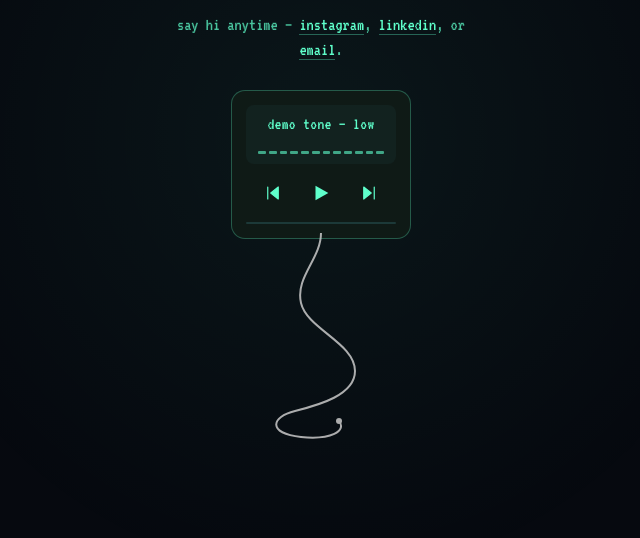
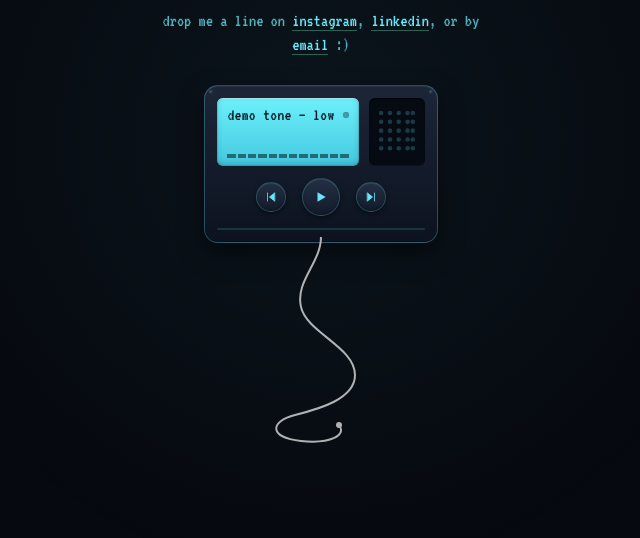
Before and after one commit to dplaschg/dp-homepage-v2, a plain HTML site: page index.html in a window 1280 px wide. Shown: the part 262-800 px from the top of the page, without its empty margins (319-959 px from the left). Drawn offline with Linux system fonts and the light colour scheme.

Commit message:
feat: player restyle with real-device feel - chassis gradient, screws, LCD with playing LED, speaker grille, 3D circular controls, back to cyan accent

```diff
--- a/index.html
+++ b/index.html
@@ -11,13 +11,17 @@
   <style>
     :root {
       --bg: #06090f;
-      --accent: #5fffcb;
-      --accent-dim: rgba(95, 255, 203, 0.75);
-      --accent-faint: rgba(95, 255, 203, 0.06);
-      --device-bg: #0f1a16;
-      --device-border: rgba(95, 255, 203, 0.28);
-      --device-glow: rgba(95, 255, 203, 0.18);
-      --cable: #c9c9c9;
+      --accent: #67e8f9;
+      --accent-dim: rgba(103, 232, 249, 0.75);
+      --accent-faint: rgba(103, 232, 249, 0.06);
+      --device-chassis-top: #1c2638;
+      --device-chassis-bot: #0c121f;
+      --device-border: rgba(103, 232, 249, 0.28);
+      --device-glow: rgba(103, 232, 249, 0.22);
+      --screen-bg-top: #6cf0fb;
+      --screen-bg-bot: #44c8df;
+      --screen-text: #051820;
+      --cable: #cfcfcf;
       --font-pixel: "VT323", ui-monospace, monospace;
       --font-display: var(--font-pixel);
       --font-mono: var(--font-pixel);
@@ -120,58 +124,148 @@
 
     .player {
       width: 100%;
-      max-width: 220px;
-      background: var(--device-bg);
+      max-width: 290px;
+      background: linear-gradient(180deg, var(--device-chassis-top), var(--device-chassis-bot));
       border: 1px solid var(--device-border);
       border-radius: 14px;
-      padding: 14px;
+      padding: 12px;
       display: flex;
       flex-direction: column;
-      gap: 12px;
-      box-shadow: 0 0 0 rgba(103, 232, 249, 0);
+      gap: 10px;
+      box-shadow:
+        0 10px 24px rgba(0, 0, 0, 0.55),
+        inset 0 1px 0 rgba(255, 255, 255, 0.06),
+        inset 0 -1px 0 rgba(0, 0, 0, 0.4),
+        0 0 0 rgba(103, 232, 249, 0);
       transition: box-shadow 0.4s ease;
+      position: relative;
+    }
+
+    .player::before {
+      /* subtle "screw" details in two top corners for a real-device feel */
+      content: "";
+      position: absolute;
+      inset: 4px 4px auto auto;
+      width: 4px;
+      height: 4px;
+      border-radius: 50%;
+      background: radial-gradient(circle at 30% 30%, #4a5263, #1a1f2a);
+      box-shadow: -266px 0 0 radial-gradient(circle at 30% 30%, #4a5263, #1a1f2a);
+    }
+
+    .player::after {
+      content: "";
+      position: absolute;
+      top: 4px;
+      left: 4px;
+      width: 4px;
+      height: 4px;
+      border-radius: 50%;
+      background: radial-gradient(circle at 30% 30%, #4a5263, #1a1f2a);
     }
 
     .player.is-playing {
-      box-shadow: 0 0 40px var(--device-glow);
+      box-shadow:
+        0 10px 24px rgba(0, 0, 0, 0.55),
+        inset 0 1px 0 rgba(255, 255, 255, 0.06),
+        inset 0 -1px 0 rgba(0, 0, 0, 0.4),
+        0 0 40px var(--device-glow);
+    }
+
+    .player-top {
+      display: grid;
+      grid-template-columns: 1fr 56px;
+      gap: 10px;
+      align-items: stretch;
     }
 
     .player-display {
-      background: rgba(103, 232, 249, 0.04);
-      border-radius: 8px;
-      padding: 10px 12px;
+      background: linear-gradient(180deg, var(--screen-bg-top), var(--screen-bg-bot));
+      color: var(--screen-text);
+      border-radius: 6px;
+      padding: 8px 10px;
       display: flex;
       flex-direction: column;
+      gap: 6px;
+      justify-content: space-between;
+      min-height: 68px;
+      box-shadow:
+        inset 0 1px 0 rgba(255, 255, 255, 0.45),
+        inset 0 -2px 6px rgba(0, 0, 0, 0.18),
+        inset 0 0 0 1px rgba(0, 0, 0, 0.12);
+    }
+
+    .player-display-row {
+      display: flex;
+      align-items: center;
       gap: 8px;
-      min-height: 56px;
-      justify-content: center;
     }
 
     .player-track {
       font-family: var(--font-pixel);
       font-size: 17px;
-      color: var(--accent);
+      color: var(--screen-text);
       letter-spacing: 0.02em;
       white-space: nowrap;
       overflow: hidden;
       text-overflow: ellipsis;
       text-transform: lowercase;
       line-height: 1;
+      flex: 1;
+    }
+
+    .player-led {
+      flex: 0 0 auto;
+      width: 6px;
+      height: 6px;
+      border-radius: 50%;
+      background: rgba(5, 24, 32, 0.35);
+      box-shadow: inset 0 0 1px rgba(0, 0, 0, 0.5);
+    }
+
+    .player.is-playing .player-led {
+      background: #ff4757;
+      box-shadow: 0 0 6px rgba(255, 71, 87, 0.8), inset 0 0 1px rgba(0, 0, 0, 0.4);
     }
 
     .player-eq {
       display: flex;
       align-items: flex-end;
-      gap: 3px;
+      gap: 2px;
       height: 14px;
     }
 
     .player-eq span {
       flex: 1;
-      background: var(--accent);
-      border-radius: 1px;
-      height: 20%;
-      opacity: 0.6;
+      background: rgba(5, 24, 32, 0.55);
+      border-radius: 0;
+      height: 30%;
+    }
+
+    .player.is-playing .player-eq span {
+      background: rgba(5, 24, 32, 0.85);
+    }
+
+    .player-speaker {
+      background: #050a13;
+      border-radius: 6px;
+      padding: 6px;
+      box-shadow:
+        inset 0 1px 2px rgba(0, 0, 0, 0.7),
+        inset 0 -1px 0 rgba(255, 255, 255, 0.04);
+      display: flex;
+      align-items: center;
+      justify-content: center;
+    }
+
+    .player-speaker svg {
+      width: 100%;
+      height: auto;
+      display: block;
+    }
+
+    .player-speaker circle {
+      fill: rgba(103, 232, 249, 0.22);
     }
 
     .player-controls {
@@ -179,39 +273,57 @@
       justify-content: center;
       align-items: center;
       gap: 16px;
+      padding: 2px 0;
     }
 
     .player-controls button {
-      background: transparent;
-      border: none;
+      background: linear-gradient(180deg, #232f44, #131b2a);
+      border: 1px solid rgba(103, 232, 249, 0.22);
       color: var(--accent);
       cursor: pointer;
-      padding: 6px;
+      width: 30px;
+      height: 30px;
+      border-radius: 50%;
       display: flex;
       align-items: center;
       justify-content: center;
-      transition: transform 0.15s ease, color 0.2s ease;
+      box-shadow:
+        0 2px 4px rgba(0, 0, 0, 0.45),
+        inset 0 1px 0 rgba(255, 255, 255, 0.08),
+        inset 0 -1px 2px rgba(0, 0, 0, 0.3);
+      transition: transform 0.15s ease, box-shadow 0.15s ease;
+    }
+
+    .player-controls .btn-play {
+      width: 38px;
+      height: 38px;
     }
 
     .player-controls button:hover {
-      transform: scale(1.08);
+      transform: scale(1.06);
+    }
+
+    .player-controls button:active {
+      transform: scale(0.96);
+      box-shadow:
+        inset 0 2px 4px rgba(0, 0, 0, 0.5),
+        0 1px 0 rgba(255, 255, 255, 0.04);
     }
 
     .player-controls button:focus-visible {
       outline: 1px solid var(--accent);
-      outline-offset: 4px;
-      border-radius: 50%;
+      outline-offset: 3px;
     }
 
     .player-controls svg {
-      width: 18px;
-      height: 18px;
+      width: 12px;
+      height: 12px;
       display: block;
     }
 
     .player-controls .btn-play svg {
-      width: 22px;
-      height: 22px;
+      width: 14px;
+      height: 14px;
     }
 
     .player-progress {
@@ -320,19 +432,53 @@
     <h1 class="name">daniel plaschg</h1>
     <p class="tagline">growth consultant</p>
     <p class="microcopy">
-      say hi anytime —
+      drop me a line on
       <a href="# INSTAGRAM_URL" target="_blank" rel="noopener noreferrer">instagram</a>,
       <a href="# LINKEDIN_URL" target="_blank" rel="noopener noreferrer">linkedin</a>,
-      or <a href="mailto:daniel.plaschg@gmail.com">email</a>.
+      or by <a href="mailto:daniel.plaschg@gmail.com">email</a> :)
     </p>
     <div class="player-wrap">
     <section class="player" aria-label="Music player">
+      <div class="player-top">
         <div class="player-display">
+          <div class="player-display-row">
             <div class="player-track" id="trackLabel">— —</div>
+            <div class="player-led" aria-hidden="true"></div>
+          </div>
           <div class="player-eq" aria-hidden="true">
             <span></span><span></span><span></span><span></span>
             <span></span><span></span><span></span><span></span>
             <span></span><span></span><span></span><span></span>
+          </div>
+        </div>
+        <div class="player-speaker" aria-hidden="true">
+          <svg viewBox="0 0 50 60" xmlns="http://www.w3.org/2000/svg">
+            <circle cx="7"  cy="8"  r="2.6"/>
+            <circle cx="17" cy="8"  r="2.6"/>
+            <circle cx="27" cy="8"  r="2.6"/>
+            <circle cx="37" cy="8"  r="2.6"/>
+            <circle cx="43" cy="8"  r="2.6"/>
+            <circle cx="7"  cy="18" r="2.6"/>
+            <circle cx="17" cy="18" r="2.6"/>
+            <circle cx="27" cy="18" r="2.6"/>
+            <circle cx="37" cy="18" r="2.6"/>
+            <circle cx="43" cy="18" r="2.6"/>
+            <circle cx="7"  cy="28" r="2.6"/>
+            <circle cx="17" cy="28" r="2.6"/>
+            <circle cx="27" cy="28" r="2.6"/>
+            <circle cx="37" cy="28" r="2.6"/>
+            <circle cx="43" cy="28" r="2.6"/>
+            <circle cx="7"  cy="38" r="2.6"/>
+            <circle cx="17" cy="38" r="2.6"/>
+            <circle cx="27" cy="38" r="2.6"/>
+            <circle cx="37" cy="38" r="2.6"/>
+            <circle cx="43" cy="38" r="2.6"/>
+            <circle cx="7"  cy="48" r="2.6"/>
+            <circle cx="17" cy="48" r="2.6"/>
+            <circle cx="27" cy="48" r="2.6"/>
+            <circle cx="37" cy="48" r="2.6"/>
+            <circle cx="43" cy="48" r="2.6"/>
+          </svg>
         </div>
       </div>
 
```
Lines whose indentation alone changed are shown as unchanged.
